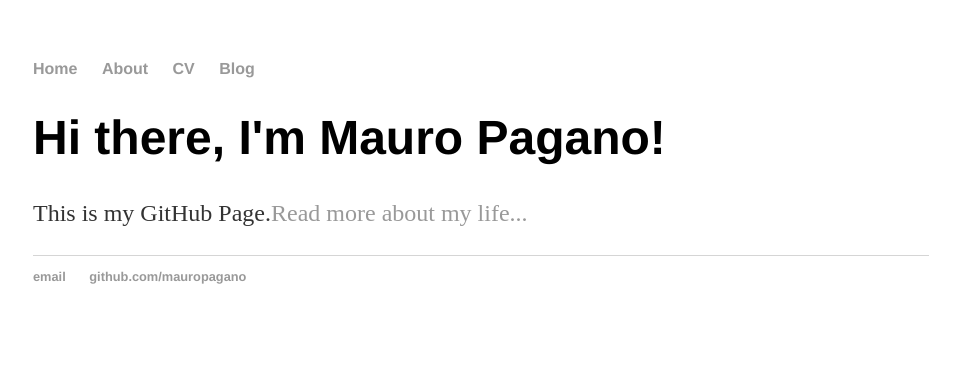
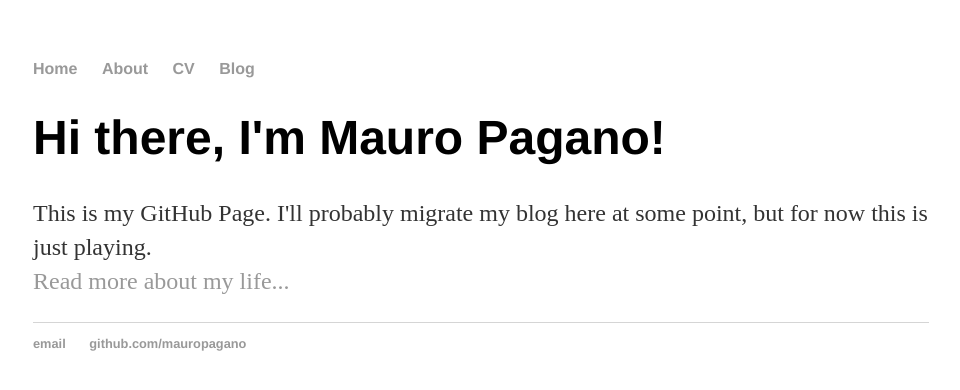
Before and after one commit to mauropagano/mauropagano.github.io, a Jekyll site: the page built from index.html, in a window 1280 px wide. Shown: the top 390 px of the page, without its empty margins (159-1119 px from the left). Built offline with Jekyll 4.4.1, drawn with Linux system fonts in a browser that asks for light colours.

Commit message:
Update index.html

```diff
--- a/index.html
+++ b/index.html
@@ -4,5 +4,6 @@ title: Mauro Pagano
 ---
 <div class="blurb">
 	<h1>Hi there, I'm Mauro Pagano!</h1>
-	<p>This is my GitHub Page.<a href="/about">Read more about my life...</a></p>
+	<p>This is my GitHub Page. I'll probably migrate my blog here at some point, but for now this is just playing.<br>
+	<a href="/about">Read more about my life...</a></p>
 </div><!-- /.blurb -->
```
